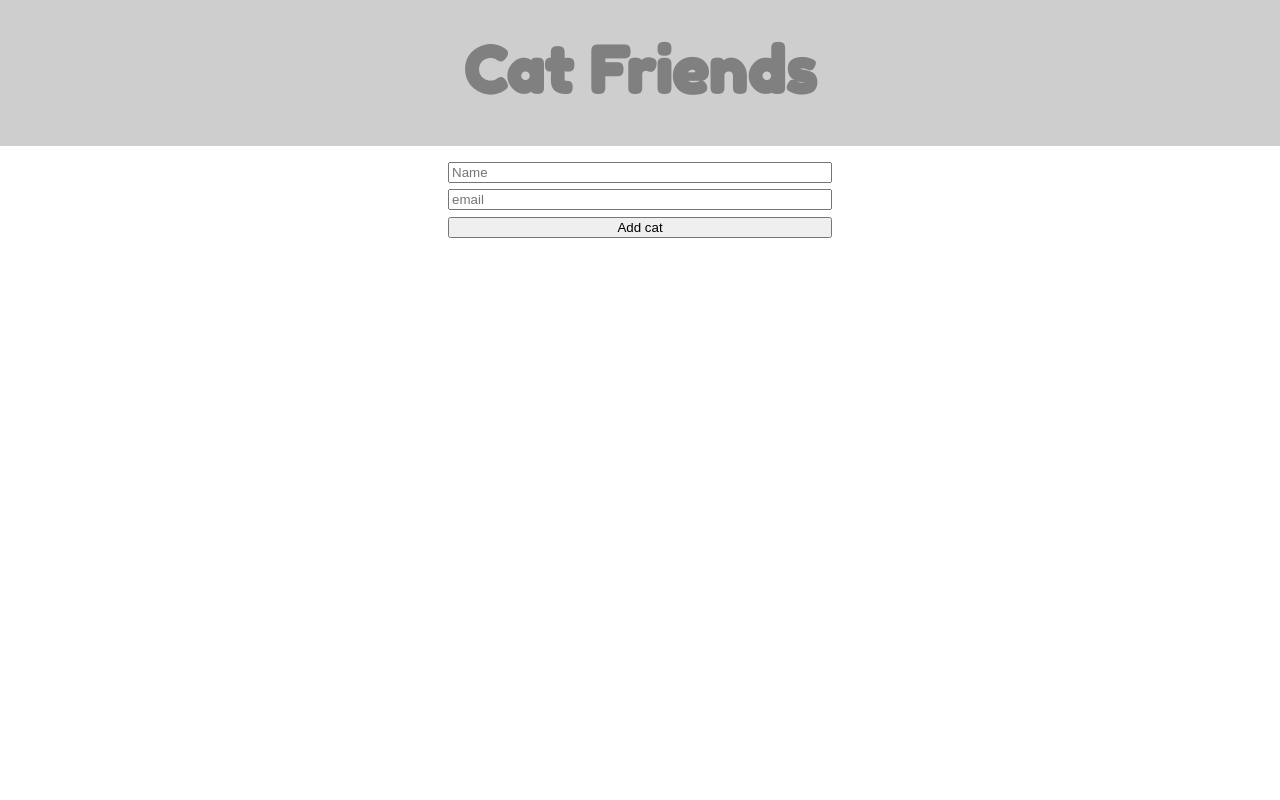
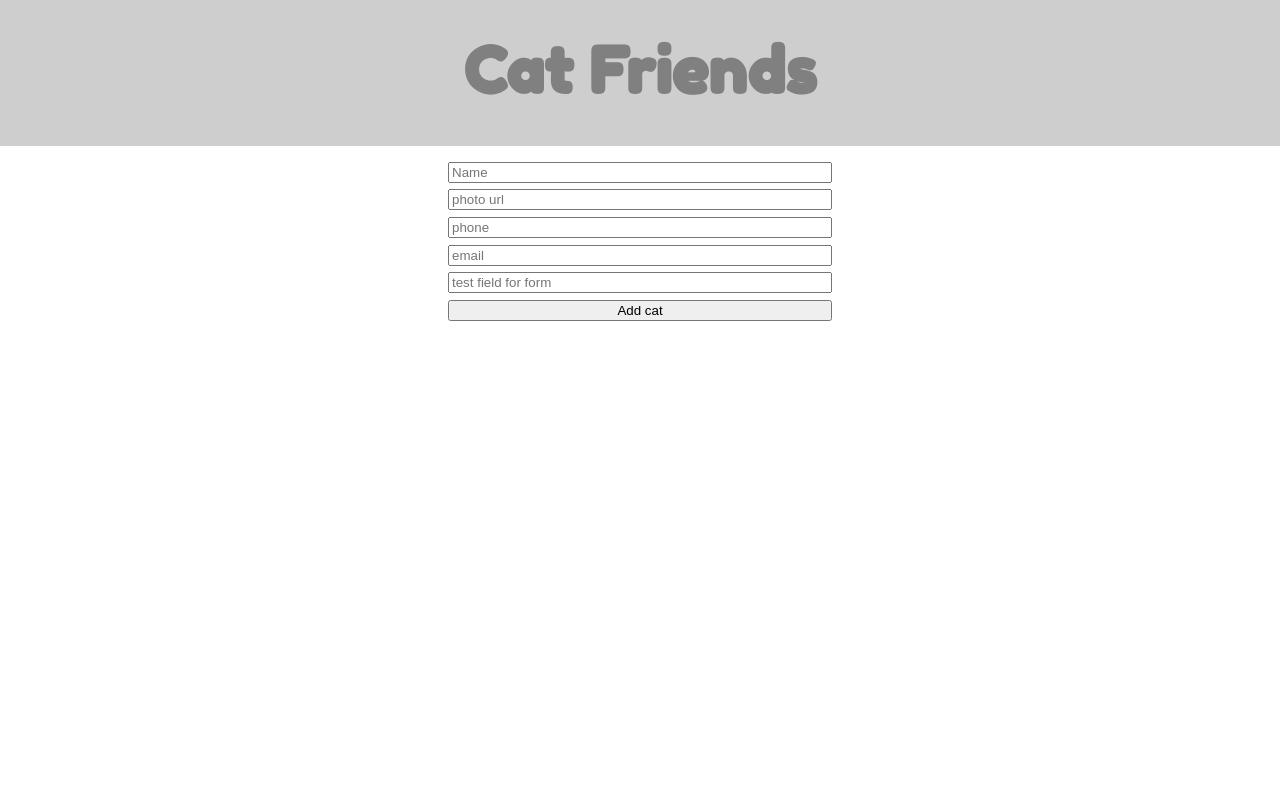
Before and after one commit to eprikhodko/cat-friends, a React (Create React App) app: page / in a window 1280 px wide. Shown: the top 800 px of the page. Built offline with nearby package versions, Linux system fonts and the light colour scheme.

Commit message:
Add form that create new cat cards components

```diff
--- a/src/ContactCard.js
+++ b/src/ContactCard.js
@@ -7,6 +7,7 @@ function ContactCard(props) {
             <h3>{props.contactInfo.name}</h3>
             <p>Phone: {props.contactInfo.phone}</p>
             <p>Email: {props.contactInfo.email}</p>
+            <p>test input form: {props.contactInfo.test}</p>
         </div>
     )
 }
--- a/src/Form.js
+++ b/src/Form.js
@@ -1,16 +1,19 @@
 import React, {useState} from "react"
+import ContactCard from "./ContactCard"
 
 function Form() {
 
     const [inputData, setInputData] = useState({
         name: "",
+        photo: "",
+        phone: "",
         email: ""
     })
 
     const [contactsData, setContactsData] = useState([])
 
     function handleChange(event) {
-        // destructuring
+        //object destructuring
         const {name, value} = event.target
         setInputData(prevInputData => {
             return {
@@ -21,17 +24,40 @@ function Form() {
     }
 
     function handleSubmit(event) {
-        // add the inputData to the contactsData array
+        event.preventDefault()
+        setContactsData(prevContacts => [...prevContacts, inputData])
     }
+
+
+    // here we're rendering new ContactCard components using contactsData array, which consists of objects that we're creating through form. We're passing {contact} object as props to ContactCard component.
+    const contactComponents = contactsData.map(contact => <ContactCard key={contact.name + contact.email} contactInfo={contact}/>)
+    // this is a contacts array using for showing form data inside of h2 elements. For debugging purposes only.
+    // const contacts = contactsData.map(contact => <h2 key={contact.name + contact.email}> {contact.name} {contact.imgUrl} </h2>)
 
         return (
             <div className="container-form">
-                <form className="form">
+                <form onSubmit={handleSubmit} className="form">
                     <input
                         type="text"
                         value={inputData.name}
                         name="name"
                         placeholder="Name"
+                        onChange={handleChange}
+                    />
+
+                    <input
+                        type="text"
+                        value={inputData.imgUrl}
+                        name="imgUrl"
+                        placeholder="photo url"
+                        onChange={handleChange}
+                    />
+
+                    <input
+                        type="tel"
+                        value={inputData.phone}
+                        name="phone"
+                        placeholder="phone"
                         onChange={handleChange}
                     />
 
@@ -42,8 +68,25 @@ function Form() {
                         placeholder="email"
                         onChange={handleChange}
                     />
+
+                    <input
+                        type="text"
+                        value={inputData.test}
+                        name="test"
+                        placeholder="test field for form"
+                        onChange={handleChange}
+                    />
+
+
                     <button>Add cat</button>
                 </form>
+
+
+                <div className="contact-components">
+                    {contactComponents}
+                </div>
+
+                {/* {contacts} */}
             </div>
         )
     }
```
